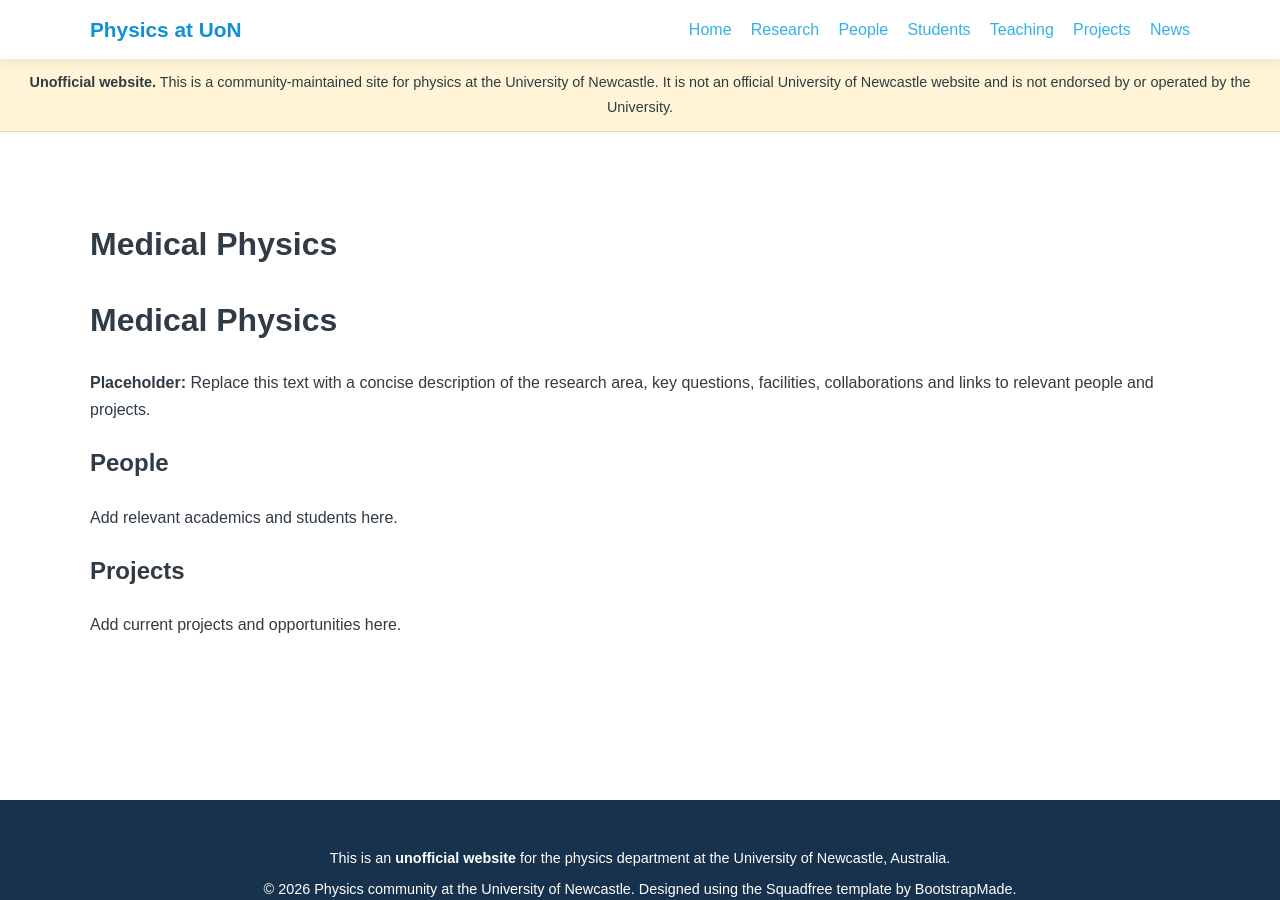
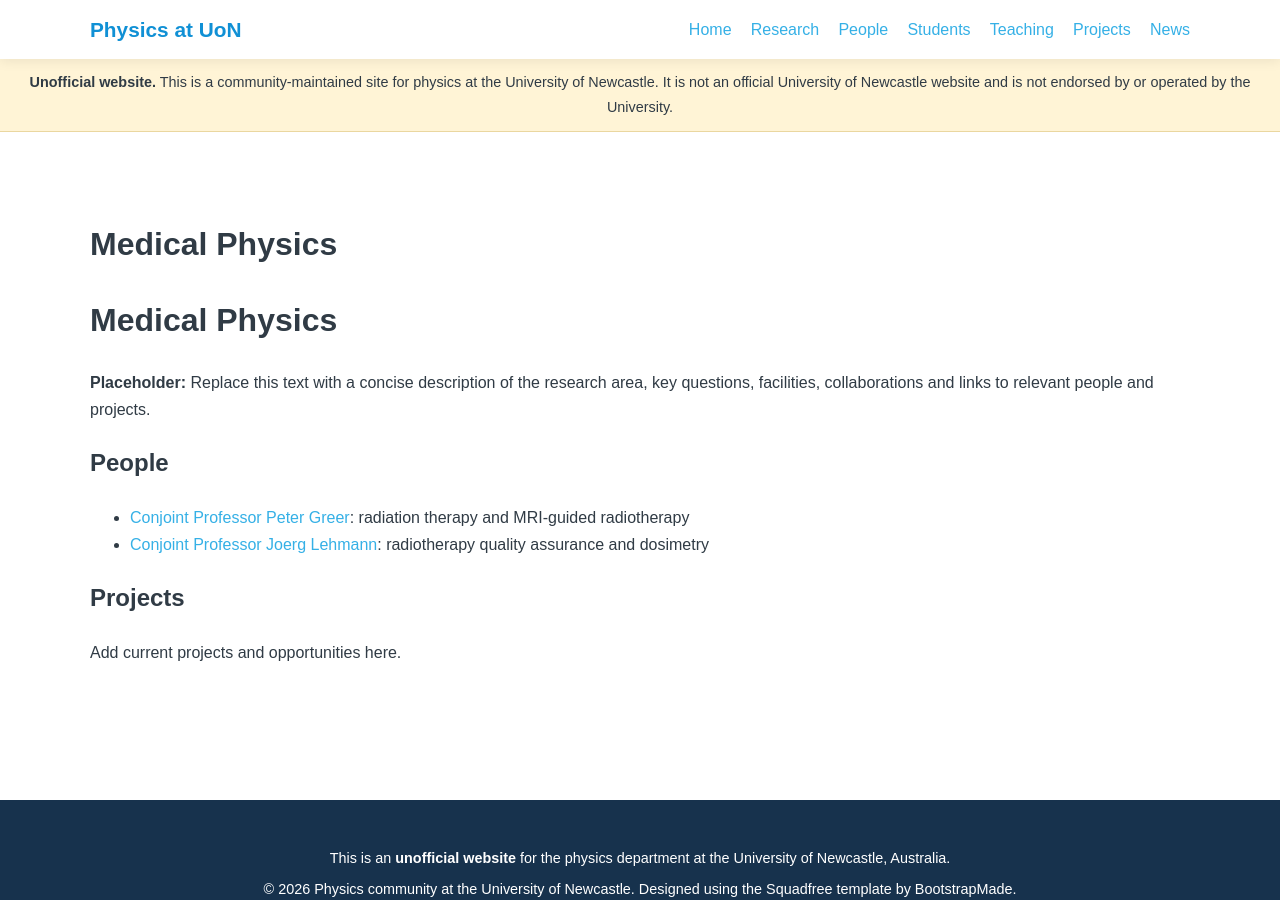
Before and after one commit to NewyPhysics/unofficial_homepage, a Jekyll site: the page built from _research/medical-physics.md, in a window 1280 px wide and 900 px high. Built offline with Jekyll 4.4.1, drawn with Linux system fonts in a browser that asks for light colours.

Commit message:
Add Peter Greer and Joerg Lehmann (medical physics)
Co-Authored-By: Claude Opus 5.5 <noreply@anthropic.com>
Claude-Session: https://claude.ai/code/session_01LYcBCLwvG5rvH6dJMd99nN

```diff
--- a/_research/medical-physics.md
+++ b/_research/medical-physics.md
@@ -8,7 +8,8 @@ summary: Physics applied to medicine, imaging, radiation, dosimetry and related
 
 ## People
 
-Add relevant academics and students here.
+- [Conjoint Professor Peter Greer]({{ '/people/greer-peter/' | relative_url }}): radiation therapy and MRI-guided radiotherapy
+- [Conjoint Professor Joerg Lehmann]({{ '/people/lehmann-joerg/' | relative_url }}): radiotherapy quality assurance and dosimetry
 
 ## Projects
 
```
Also changed, not shown: _people/greer-peter.md (added, +7 -0 lines), _people/lehmann-joerg.md (added, +7 -0 lines).
